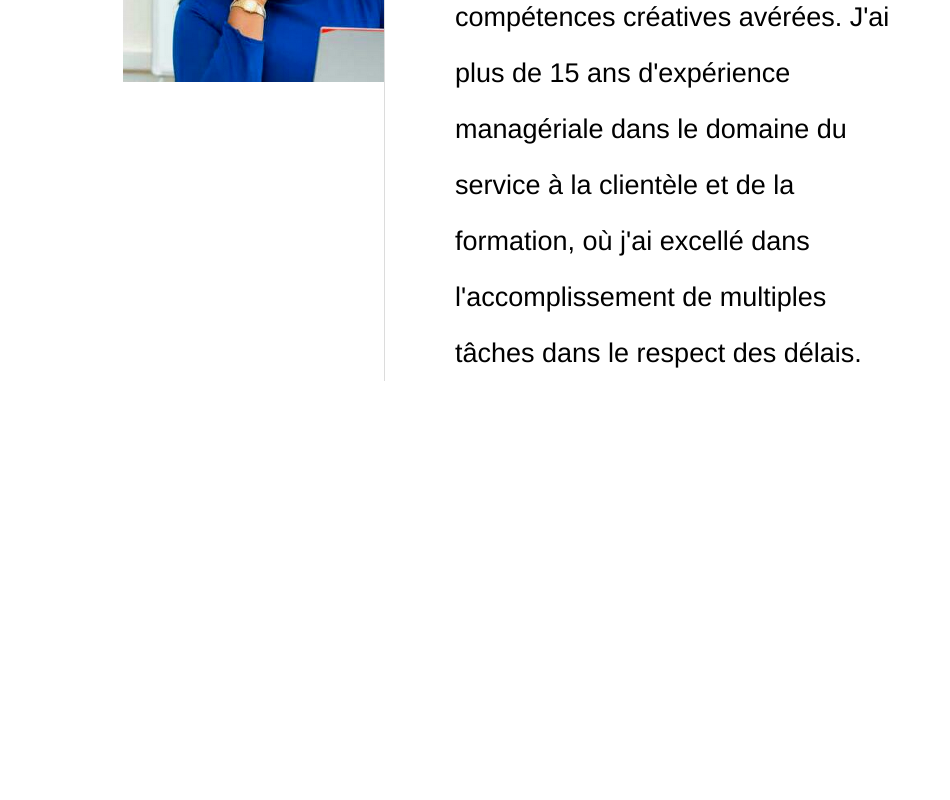
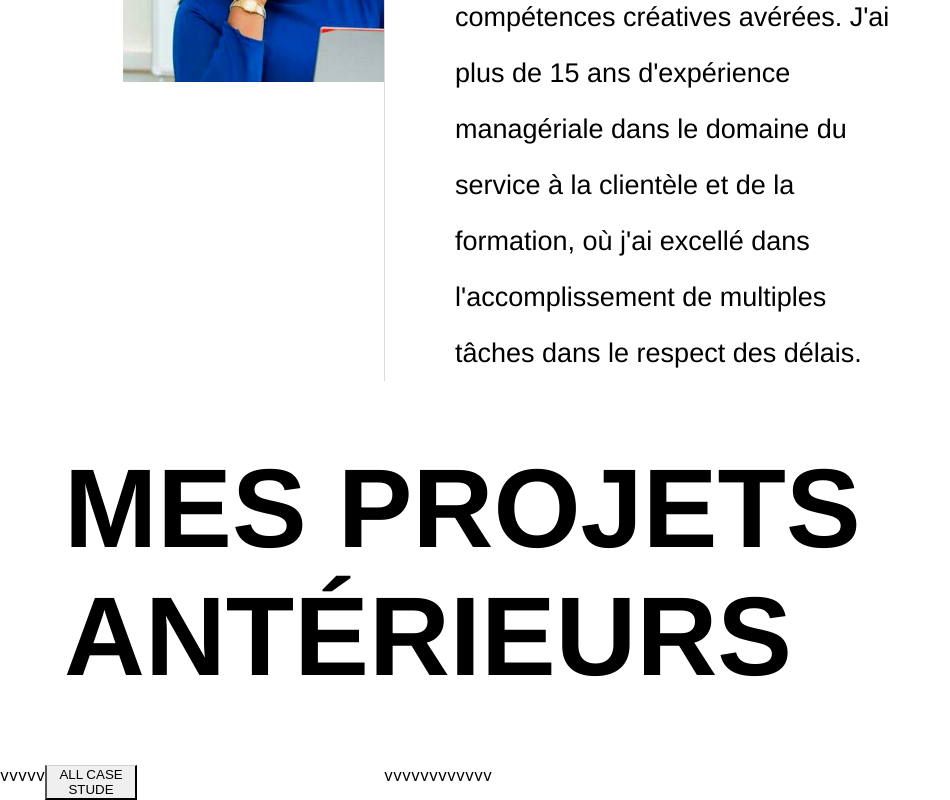
Before and after one commit to Mira-morisho/portefolio-challim, a React (Create React App) app: page / in a window 1280 px wide. Shown: the part 1517-2317 px from the top of the page, without its empty margins (0-950 px from the left). Before the commit the page ends 1898 px from the top, so only its background shows below. Built offline with nearby package versions, Linux system fonts and the light colour scheme.

Commit message:
fix:ajout de la sectionportefolio

```diff
--- a/src/App.js
+++ b/src/App.js
@@ -4,6 +4,7 @@ import Header from "./Composants/organisms/Header";
 import Acceuil from "./Composants/organisms/Acceuil";
 import Video from "./Composants/molecules/Video";
 import ProfilChallim from "./Composants/organisms/ProfilChallim";
+import Portefolio from "./Composants/organisms/Portefolio";
 
 function App() {
   return (
@@ -12,6 +13,7 @@ function App() {
       <Acceuil />
       <Video />
       <ProfilChallim />
+      <Portefolio />
     </div>
   );
 }
--- /dev/null
+++ b/src/Composants/atoms/Titreportefolio.jsx
@@ -0,0 +1,10 @@
+import React from "react";
+import "../../styles/Portefolio.css";
+
+export default function Titreportefolio() {
+  return (
+    <div>
+      <h1 className="titreportefolio">MES PROJETS ANTÉRIEURS</h1>
+    </div>
+  );
+}
--- /dev/null
+++ b/src/Composants/organisms/MyPortefolio.jsx
@@ -0,0 +1,16 @@
+import React from "react";
+import "../../styles/Portefolio.css";
+
+export default function MyPortefolio() {
+  return (
+    <div className="contenairportefolio">
+      <div className="buttonportefolio">
+        <div className="portefoliovide">vvvvv</div>
+        <button className="portefolioboutton"> ALL CASE STUDE</button>
+      </div>
+      <div>
+        <div className="myportefolio"> vvvvvvvvvvvv</div>
+      </div>
+    </div>
+  );
+}
--- /dev/null
+++ b/src/Composants/organisms/Portefolio.jsx
@@ -0,0 +1,13 @@
+import React from "react";
+import Titreportefolio from "../atoms/Titreportefolio";
+import MyPortefolio from "./MyPortefolio";
+import "../../styles/Portefolio.css";
+
+export default function Portefolio() {
+  return (
+    <div className="portefolio">
+      <Titreportefolio />
+      <MyPortefolio />
+    </div>
+  );
+}
--- /dev/null
+++ b/src/styles/Portefolio.css
@@ -0,0 +1,26 @@
+.portefolio{
+    display: flex;
+    flex-direction: column;
+}
+.titreportefolio{
+    font-size: 7rem;
+    line-height: 8rem;
+    font-family: Helvetica, Arial, sans-serif;
+    margin: 5%;
+
+}
+.contenairportefolio{
+    display: flex;
+    width: 100%;
+}
+.buttonportefolio{
+    display: flex;
+    width: 30%;
+}
+.portefolioboutton{
+width: 24%;
+border-top: 1px solid rgba(21, 21, 21, 0.15);
+}
+.portefoliovide{
+
+}
```
